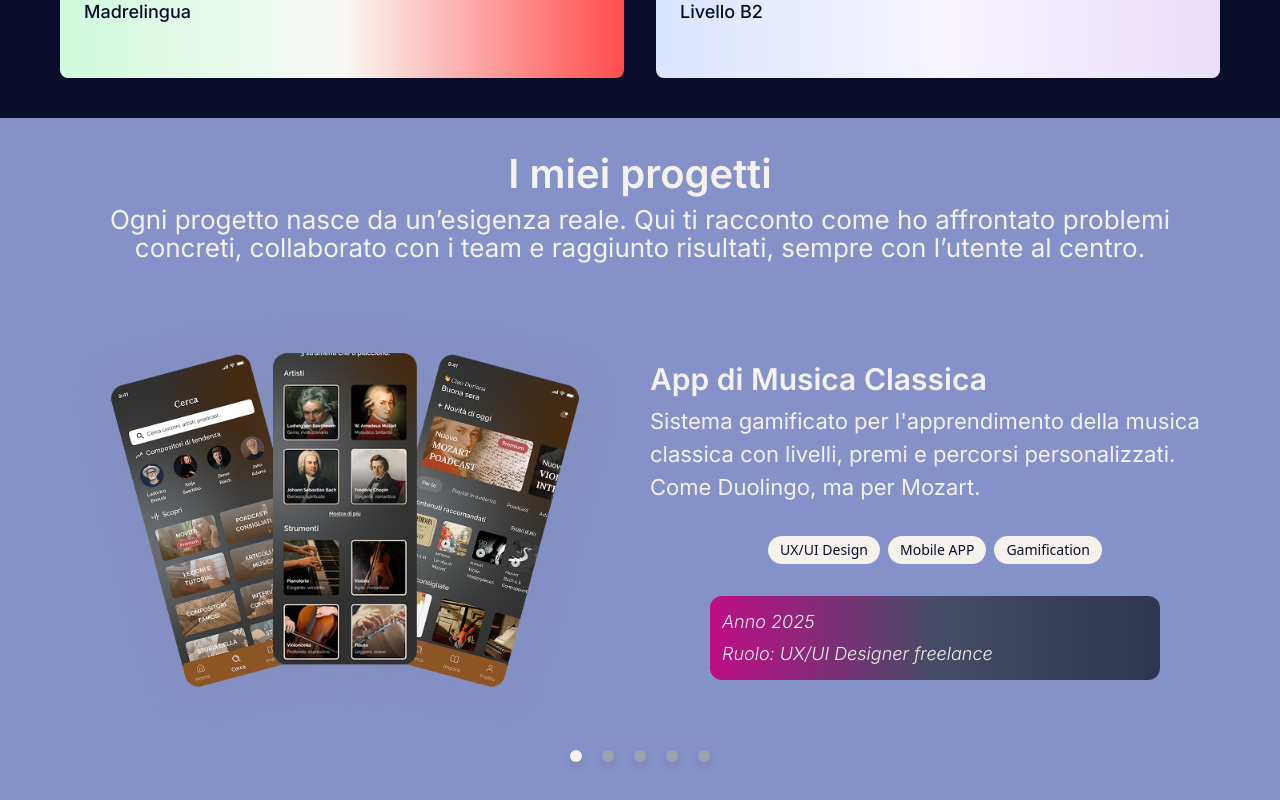
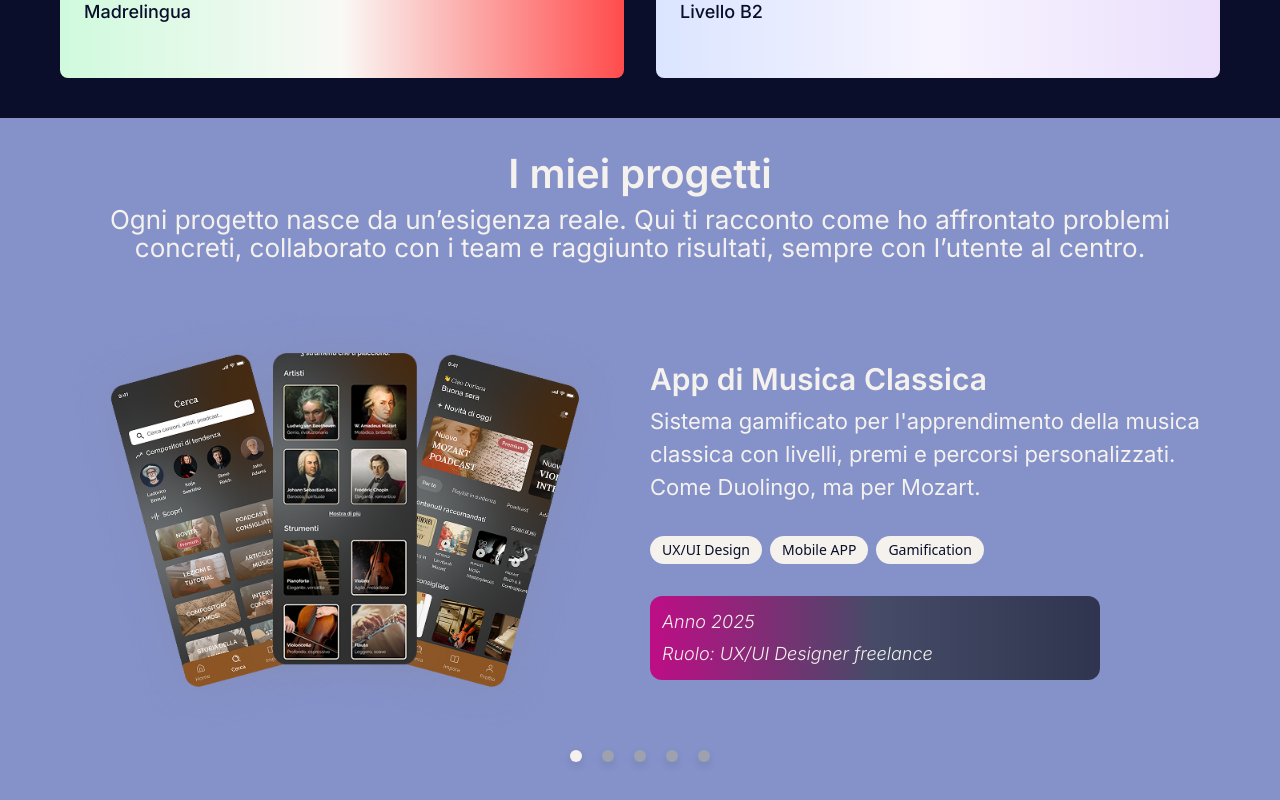
Before and after one commit to nmarmugi/katia-pasini-portfolio, a React (Create React App) app: page / in a window 1280 px wide. Shown: the part 2408-3208 px from the top of the page. Built offline with nearby package versions, Linux system fonts and the light colour scheme; the HTML template or start-up script is replaced by a standard one.

Commit message:
fourth commit

```diff
--- a/src/components/glide.jsx
+++ b/src/components/glide.jsx
@@ -51,7 +51,7 @@ export default function Glide() {
 										<div className="w-full md:w-1/3 lg:w-1/2">
 											<img src={gli.src} alt="Image Projects" />
 										</div>
-										<div className="flex flex-col items-center gap-4 w-full md:w-2/3 lg:w-1/2">
+										<div className="flex flex-col items-center md:items-start gap-4 w-full md:w-2/3 lg:w-1/2">
 											<div className="text-center md:text-start">
 												<h3 className="font-inter text-text text-lg md:text-3xl font-semibold md:mb-2">
 													{gli.title}
```
